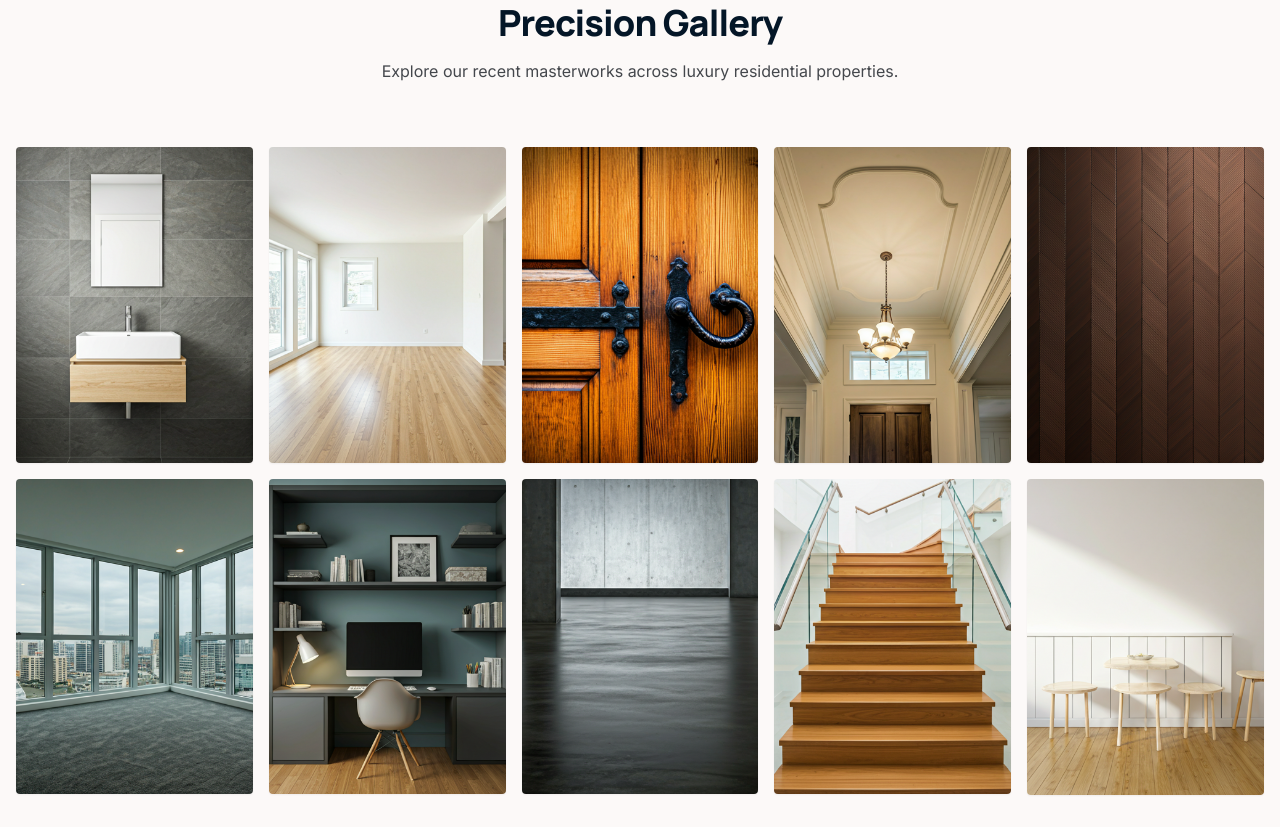
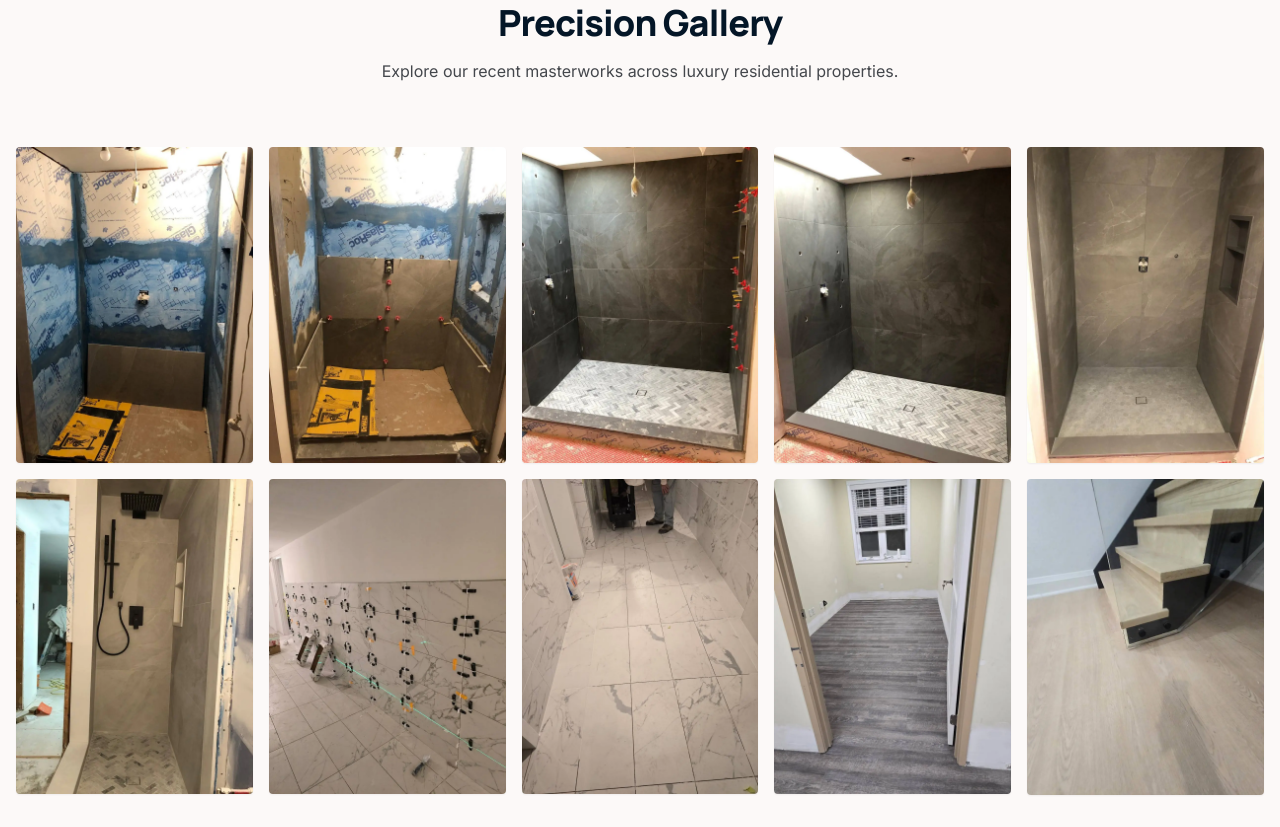
Before and after one commit to edshav/renovation, a website built with Vite: page index.html in a window 1280 px wide. Shown: the part 833-1660 px from the top of the page. Built offline with nearby package versions, Linux system fonts and the light colour scheme.

Commit message:
feat: add real photos

```diff
--- a/index.html
+++ b/index.html
@@ -16,7 +16,7 @@
       href="https://fonts.googleapis.com/css2?family=Material+Symbols+Outlined:wght,FILL@100..700,0..1&amp;display=swap"
       rel="stylesheet"
     />
-              </head>
+  </head>
   <body class="bg-surface text-on-surface font-body antialiased">
     <!-- Navigation -->
     <nav
@@ -121,61 +121,61 @@
           <div class="aspect-[3/4] rounded-lg overflow-hidden shadow-sm">
             <img
               class="w-full h-full object-cover hover:scale-105 transition-transform duration-500"
-              src="/images/gallery-1.jpg"
+              src="/images/img_01.webp"
             />
           </div>
           <div class="aspect-[3/4] rounded-lg overflow-hidden shadow-sm">
             <img
               class="w-full h-full object-cover hover:scale-105 transition-transform duration-500"
-              src="/images/gallery-2.jpg"
+              src="/images/img_02.webp"
             />
           </div>
           <div class="aspect-[3/4] rounded-lg overflow-hidden shadow-sm">
             <img
               class="w-full h-full object-cover hover:scale-105 transition-transform duration-500"
-              src="/images/gallery-3.jpg"
+              src="/images/img_03.webp"
             />
           </div>
           <div class="aspect-[3/4] rounded-lg overflow-hidden shadow-sm">
             <img
               class="w-full h-full object-cover hover:scale-105 transition-transform duration-500"
-              src="/images/gallery-4.jpg"
+              src="/images/img_04.webp"
             />
           </div>
           <div class="aspect-[3/4] rounded-lg overflow-hidden shadow-sm">
             <img
               class="w-full h-full object-cover hover:scale-105 transition-transform duration-500"
-              src="/images/gallery-5.jpg"
+              src="/images/img_05.webp"
             />
           </div>
           <div class="aspect-[3/4] rounded-lg overflow-hidden shadow-sm">
             <img
               class="w-full h-full object-cover hover:scale-105 transition-transform duration-500"
-              src="/images/gallery-6.jpg"
+              src="/images/img_06.webp"
             />
           </div>
           <div class="aspect-[3/4] rounded-lg overflow-hidden shadow-sm">
             <img
               class="w-full h-full object-cover hover:scale-105 transition-transform duration-500"
-              src="/images/gallery-7.jpg"
+              src="/images/img_07.webp"
             />
           </div>
           <div class="aspect-[3/4] rounded-lg overflow-hidden shadow-sm">
             <img
               class="w-full h-full object-cover hover:scale-105 transition-transform duration-500"
-              src="/images/gallery-8.jpg"
+              src="/images/img_08.webp"
             />
           </div>
           <div class="aspect-[3/4] rounded-lg overflow-hidden shadow-sm">
             <img
               class="w-full h-full object-cover hover:scale-105 transition-transform duration-500"
-              src="/images/gallery-9.jpg"
+              src="/images/img_09.webp"
             />
           </div>
           <div class="aspect-[3/4] rounded-lg overflow-hidden shadow-sm">
             <img
               class="w-full h-full object-cover hover:scale-105 transition-transform duration-500"
-              src="/images/gallery-10.jpg"
+              src="/images/img_10.webp"
             />
           </div>
         </div>
@@ -527,16 +527,12 @@
     </main>
     <!-- Footer -->
     <footer
-      class="bg-slate-950 text-slate-400 py-8 border-t border-slate-900 pb-24 md:pb-8"
+      class="bg-slate-950 text-slate-400 py-8 border-t border-slate-900 pb-32 md:pb-8"
     >
       <div
         class="max-w-7xl mx-auto px-6 flex flex-col md:flex-row justify-between items-center text-sm"
       >
         <p>© 2024 Architectural Precision Renovation.</p>
-        <div class="flex gap-6 mt-4 md:mt-0">
-          <a class="hover:text-white" href="#">Privacy</a>
-          <a class="hover:text-white" href="#">Terms</a>
-        </div>
       </div>
     </footer>
     <!-- Mobile Bottom Navigation (Sticky Call Now) -->
```
Also changed, not shown: public/images/img_01.webp (added), public/images/img_02.webp (added), public/images/img_03.webp (added), public/images/img_04.webp (added), public/images/img_05.webp (added), public/images/img_06.webp (added), public/images/img_07.webp (added), public/images/img_08.webp (added), public/images/img_09.webp (added), public/images/img_10.webp (added).
